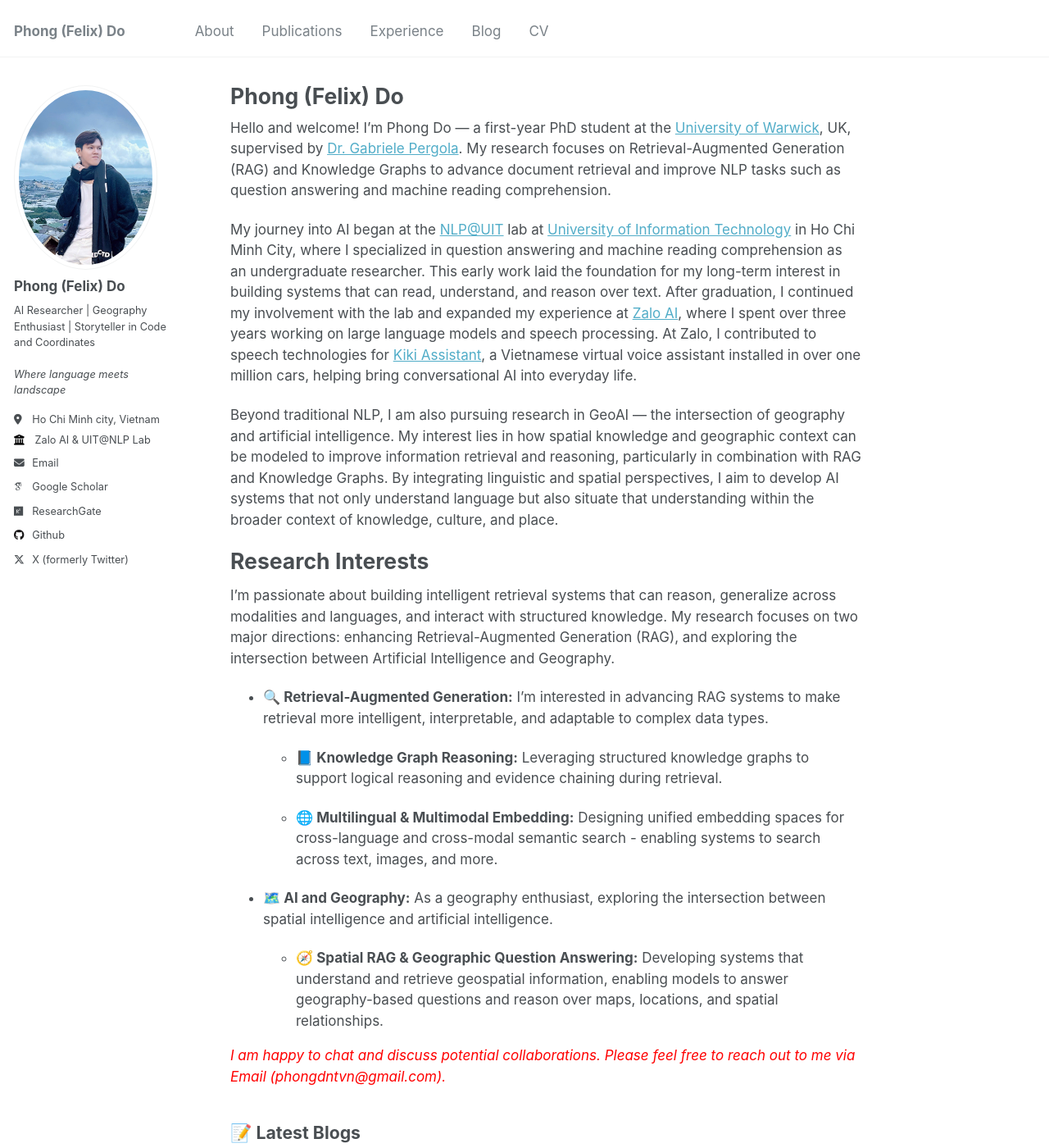
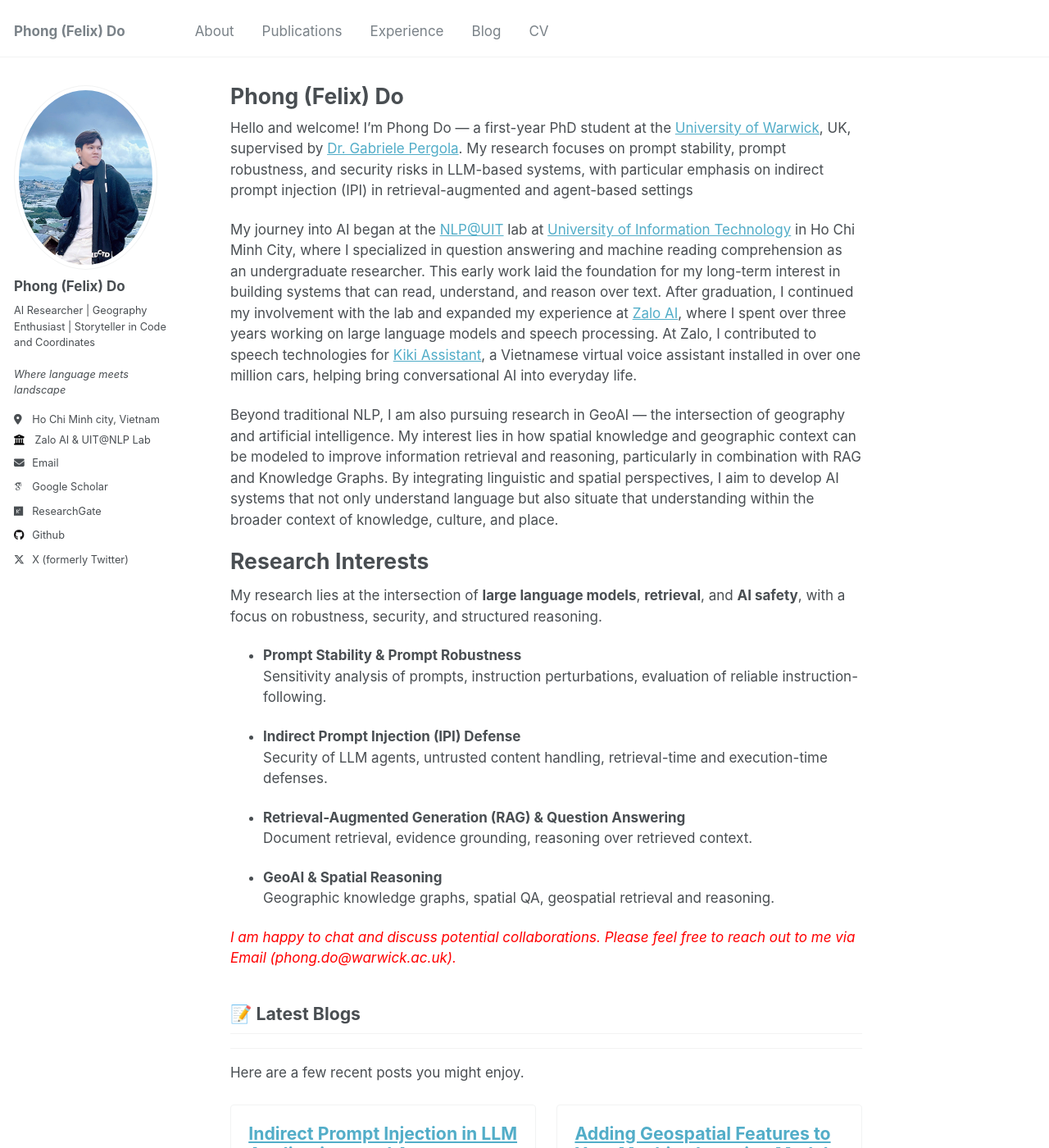
Before and after one commit to PhongNTDo/PhongNTDo.github.io, a Jekyll site: the page built from _pages/about.md, in a window 1280 px wide and 1400 px high. Shown: the whole window at 82% size. Built offline with Jekyll 4.4.1, drawn with Linux system fonts in a browser that asks for light colours; some web fonts are replaced; a script that is not in the unit is left out.

Commit message:
update readme

```diff
--- a/_pages/about.md
+++ b/_pages/about.md
@@ -11,7 +11,7 @@ redirect_from:
 <!-- Welcome! I am an ***AI Researcher at Zalo AI & UIT@NLP*** at Ho Chi Minh city, Vietnam. I have been a researcher at [UIT@NLP lab](https://nlp.uit.edu.vn/home) during my undergraduate degree at [University of Information Technology](https://www.uit.edu.vn/). After receiving my bachelor's degree in computer science, I have continued to do part-time research at this lab until now. In parallel, I have worked as an AI researcher at [Zalo AI](https://zalo.ai/), Vietnam for 3+ years. -->
 
 
-Hello and welcome! I’m Phong Do — a first-year PhD student at the [University of Warwick](https://warwick.ac.uk/), UK, supervised by [Dr. Gabriele Pergola](https://warwick.ac.uk/fac/sci/dcs/people/u1898418/). My research focuses on Retrieval-Augmented Generation (RAG) and Knowledge Graphs to advance document retrieval and improve NLP tasks such as question answering and machine reading comprehension.
+Hello and welcome! I’m Phong Do — a first-year PhD student at the [University of Warwick](https://warwick.ac.uk/), UK, supervised by [Dr. Gabriele Pergola](https://warwick.ac.uk/fac/sci/dcs/people/u1898418/). My research focuses on prompt stability, prompt robustness, and security risks in LLM-based systems, with particular emphasis on indirect prompt injection (IPI) in retrieval-augmented and agent-based settings
 
 My journey into AI began at the [NLP@UIT](https://nlp.uit.edu.vn/home) lab at [University of Information Technology](https://www.uit.edu.vn/) in Ho Chi Minh City, where I specialized in question answering and machine reading comprehension as an undergraduate researcher. This early work laid the foundation for my long-term interest in building systems that can read, understand, and reason over text. After graduation, I continued my involvement with the lab and expanded my experience at [Zalo AI](https://zalo.ai/), where I spent over three years working on large language models and speech processing. At Zalo, I contributed to speech technologies for [Kiki Assistant](https://kiki.zalo.ai/), a Vietnamese virtual voice assistant installed in over one million cars, helping bring conversational AI into everyday life.
 
@@ -20,20 +20,23 @@ Beyond traditional NLP, I am also pursuing research in GeoAI — the intersectio
 
 Research Interests
 ======
-I’m passionate about building intelligent retrieval systems that can reason, generalize across modalities and languages, and interact with structured knowledge. My research focuses on two major directions: enhancing Retrieval-Augmented Generation (RAG), and exploring the intersection between Artificial Intelligence and Geography.
 
-- **🔍 Retrieval-Augmented Generation:** I'm interested in advancing RAG systems to make retrieval more intelligent, interpretable, and adaptable to complex data types.
+My research lies at the intersection of **large language models**, **retrieval**, and **AI safety**, with a focus on robustness, security, and structured reasoning.
 
-  - **📘 Knowledge Graph Reasoning:** Leveraging structured knowledge graphs to support logical reasoning and evidence chaining during retrieval.
+- **Prompt Stability & Prompt Robustness**
+  Sensitivity analysis of prompts, instruction perturbations, evaluation of reliable instruction-following.
 
-  - **🌐 Multilingual & Multimodal Embedding:** Designing unified embedding spaces for cross-language and cross-modal semantic search - enabling systems to search across text, images, and more.
+- **Indirect Prompt Injection (IPI) Defense**
+  Security of LLM agents, untrusted content handling, retrieval-time and execution-time defenses.
+
+- **Retrieval-Augmented Generation (RAG) & Question Answering**
+  Document retrieval, evidence grounding, reasoning over retrieved context.
+
+- **GeoAI & Spatial Reasoning**
+  Geographic knowledge graphs, spatial QA, geospatial retrieval and reasoning.
 
 
-- **🗺️ AI and Geography:** As a geography enthusiast, exploring the intersection between spatial intelligence and artificial intelligence.
-
-  - **🧭 Spatial RAG & Geographic Question Answering:** Developing systems that understand and retrieve geospatial information, enabling models to answer geography-based questions and reason over maps, locations, and spatial relationships.
-
-<span style="color:red">*I am happy to chat and discuss potential collaborations. Please feel free to reach out to me via Email (phongdntvn@gmail.com).*</span>
+<span style="color:red">*I am happy to chat and discuss potential collaborations. Please feel free to reach out to me via Email (phong.do@warwick.ac.uk).*</span>
 
 
 ## 📝 Latest Blogs
```
